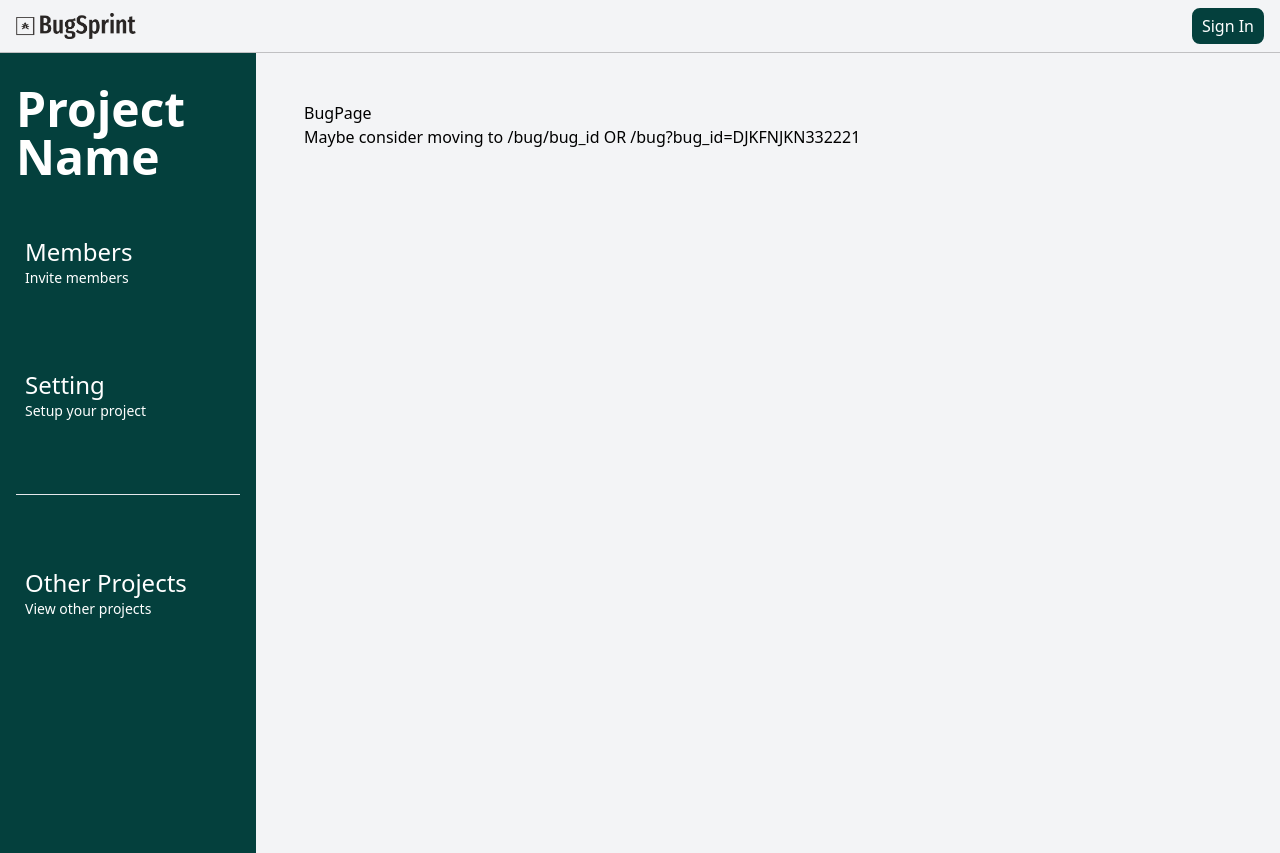
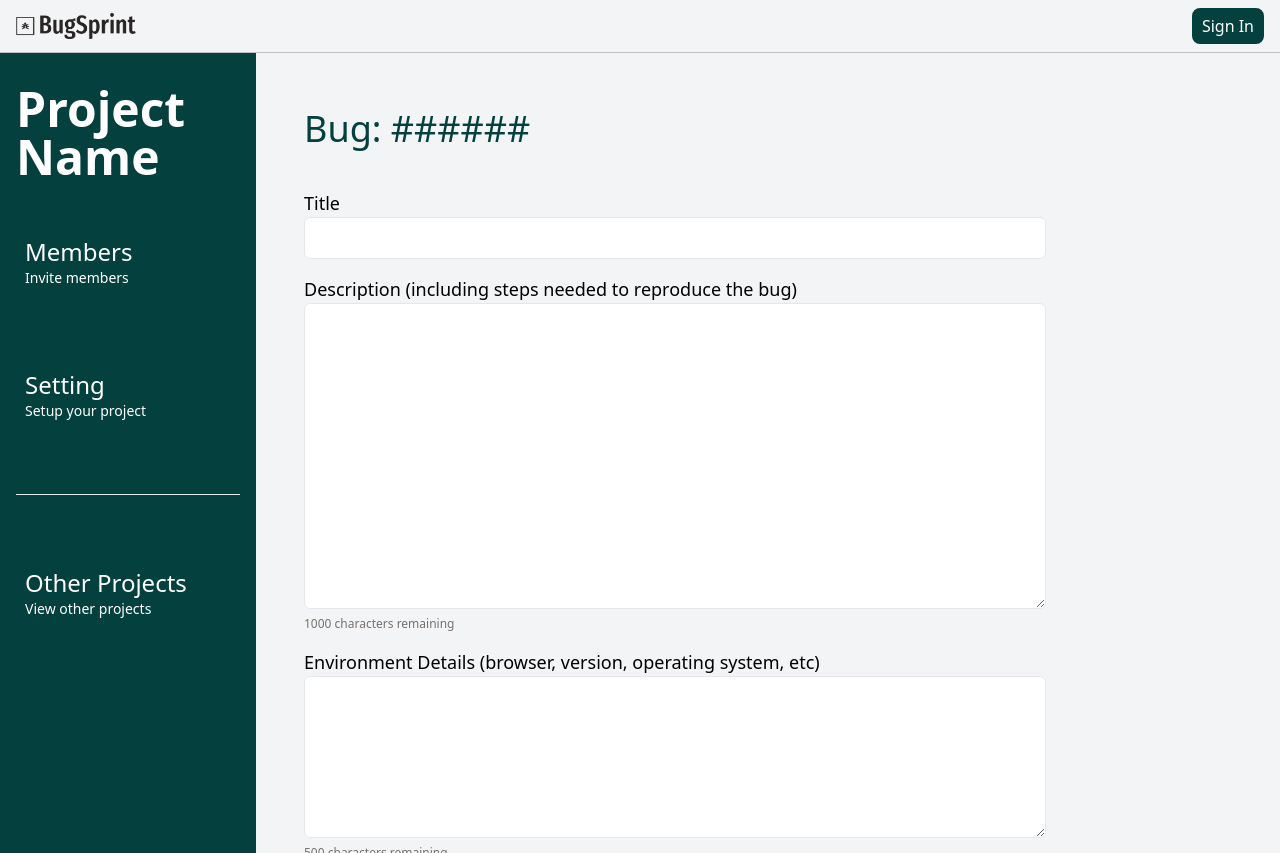
Before and after one commit to demarb/bugsprint, a Next.js app: page /project/1/bug/BUG001 in a window 1280 px wide. Built offline with nearby package versions, Linux system fonts and the light colour scheme.

Commit message:
Add bug page design

```diff
--- a/app/project/[project_id]/bug/[bug_id]/page.tsx
+++ b/app/project/[project_id]/bug/[bug_id]/page.tsx
@@ -1,14 +1,26 @@
+import BugForm from '@/components/BugForm'
 import React from 'react'
 
 const BugPage = () => {
+
+
+
   return (
-    <div>
+    <section className='mx-auto py-2'>
 
-      <h1>BugPage</h1>
+      <div className=''>
+        <div className='flex flex-col justify-between'>
+          <h2 className='text-4xl text-primary-green'>Bug: {"######"}</h2>
 
-      <div>Maybe consider moving to /bug/bug_id OR /bug?bug_id=DJKFNJKN332221</div>
-    </div>
+            <div className='py-2 md:py-4'>
 
+              <BugForm />
+
+            </div>
+        </div>
+      </div>
+
+    </section>
 
   )
 }
```
Also changed, not shown: lib/placeholder-data.js.
